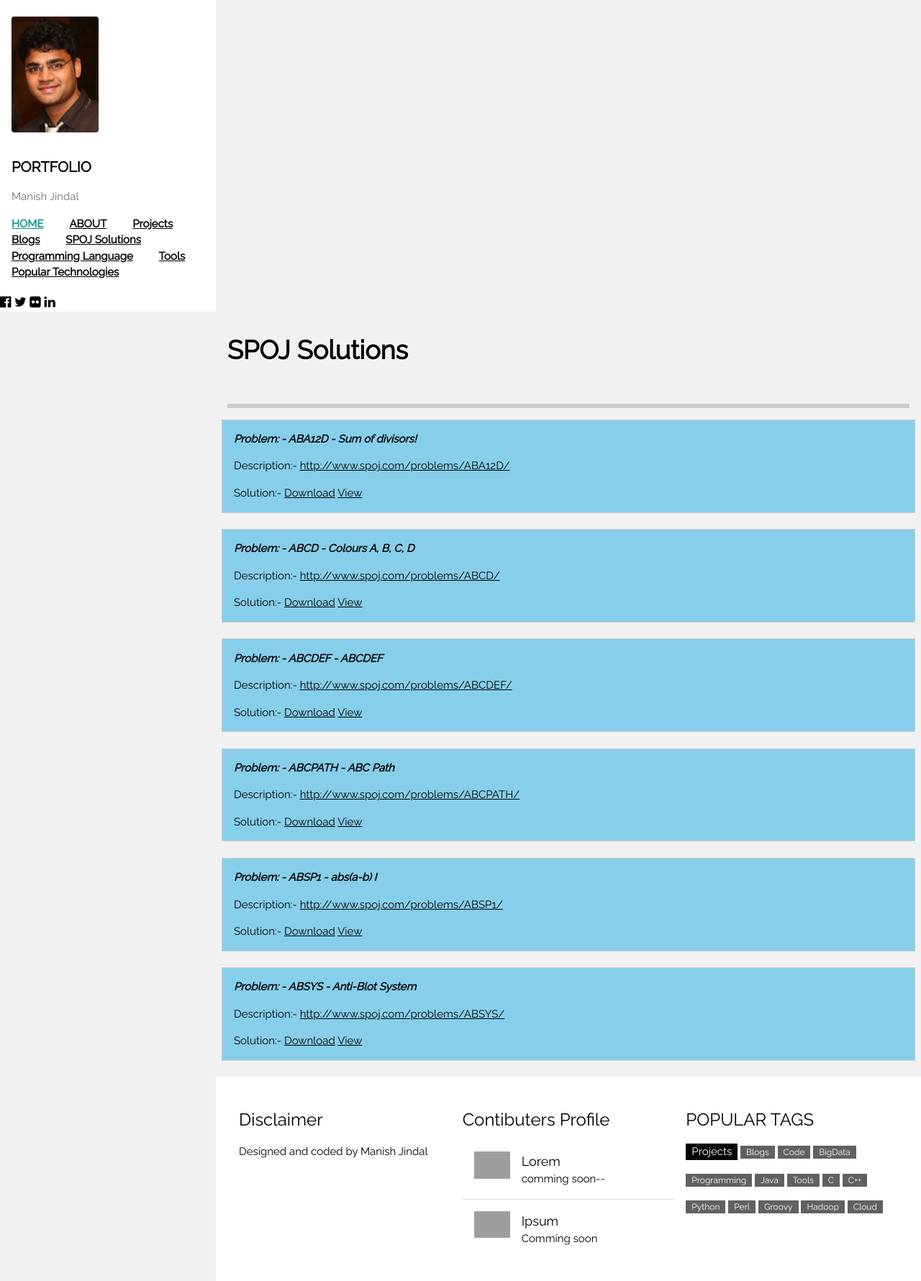
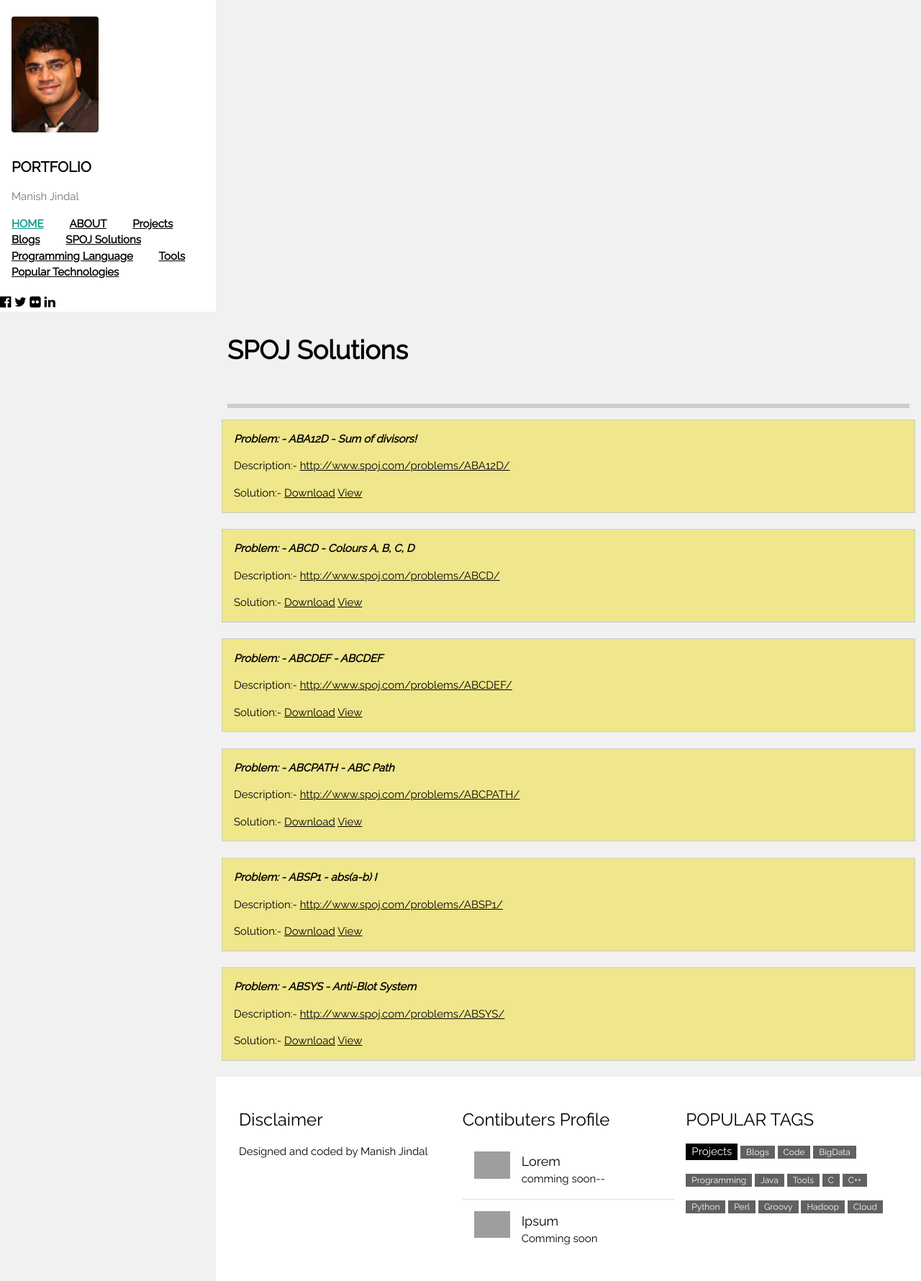
Before and after one commit to manishjindal/manishjindal.github.io, a Jekyll site: the page built from SPOJ Solutions/index.html, in a window 1280 px wide. Shown: the whole page at 72% size. Built offline with Jekyll 4.4.1, drawn with Linux system fonts in a browser that asks for light colours; nearby versions of some CDN libraries; grey boxes are pictures that could not be loaded.

```diff
--- a/Projects/index.html
+++ b/Projects/index.html
@@ -7,7 +7,7 @@
   <div class="w3-row-padding">
     {% for data in site.data.projects %}
     		<div class="w3-card-4">
-				<header class="w3-container w3-light-blue w3-hover-shadow">
+				<header class="w3-container w3-khaki w3-hover-shadow">
 				  <h1><i>Subject: - {{data.subject}}</i></h1>
 				</header>
 
--- a/SPOJ Solutions/index.html
+++ b/SPOJ Solutions/index.html
@@ -7,7 +7,7 @@
  <!-- First Photo Grid-->
   <div class="w3-row-padding">
     {% for data in site.data.spoj-solution %}
-    		<div class="w3-container w3-border w3-light-blue w3-hover-shadow">
+    		<div class="w3-container w3-border w3-khaki w3-hover-shadow">
   				<p><b><i>Problem: - {{data.problem}}</i></b></p>
  				 <p>Description:- <a href="{{data.description}}">{{data.description}}</a></p>
  				 <p>Solution:- <a href="{{site.baseurl}}/SPOJ%20Solutions/solutions/{{data.download}}" download>Download</a>
```
